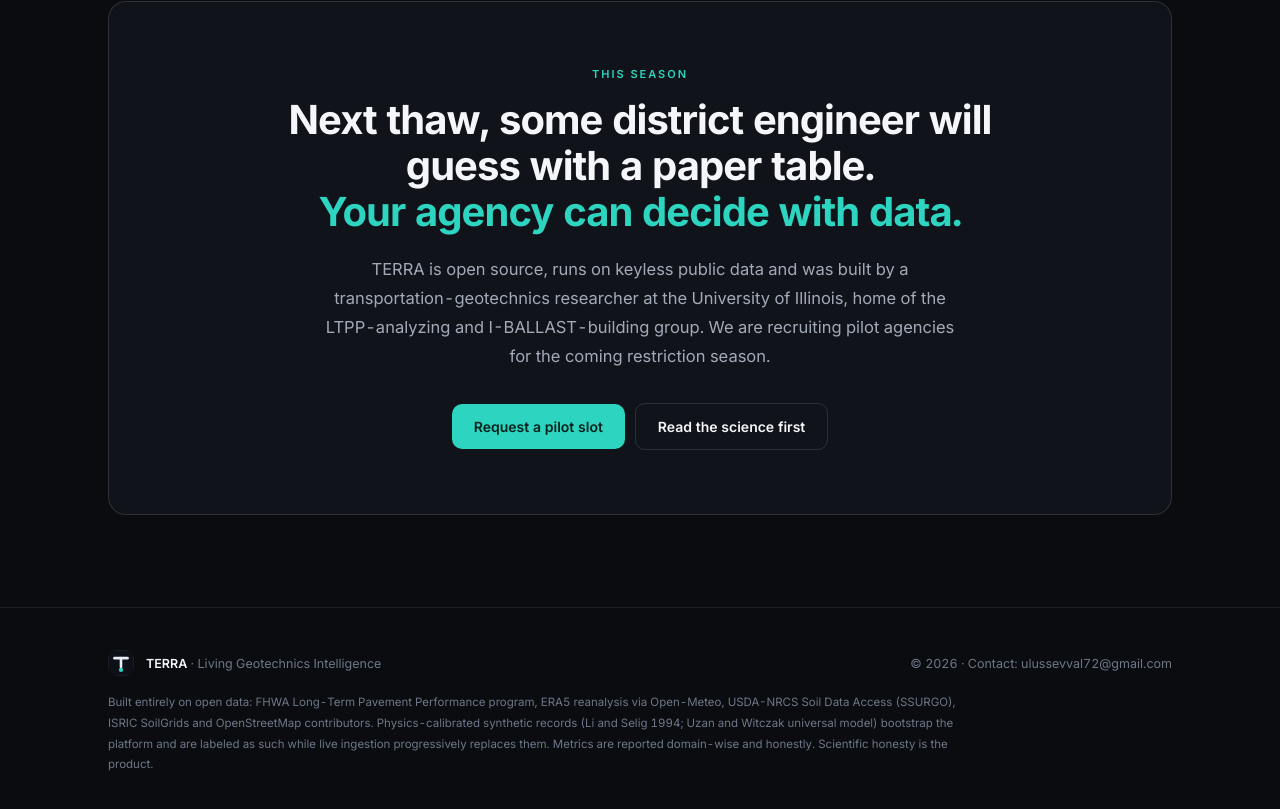
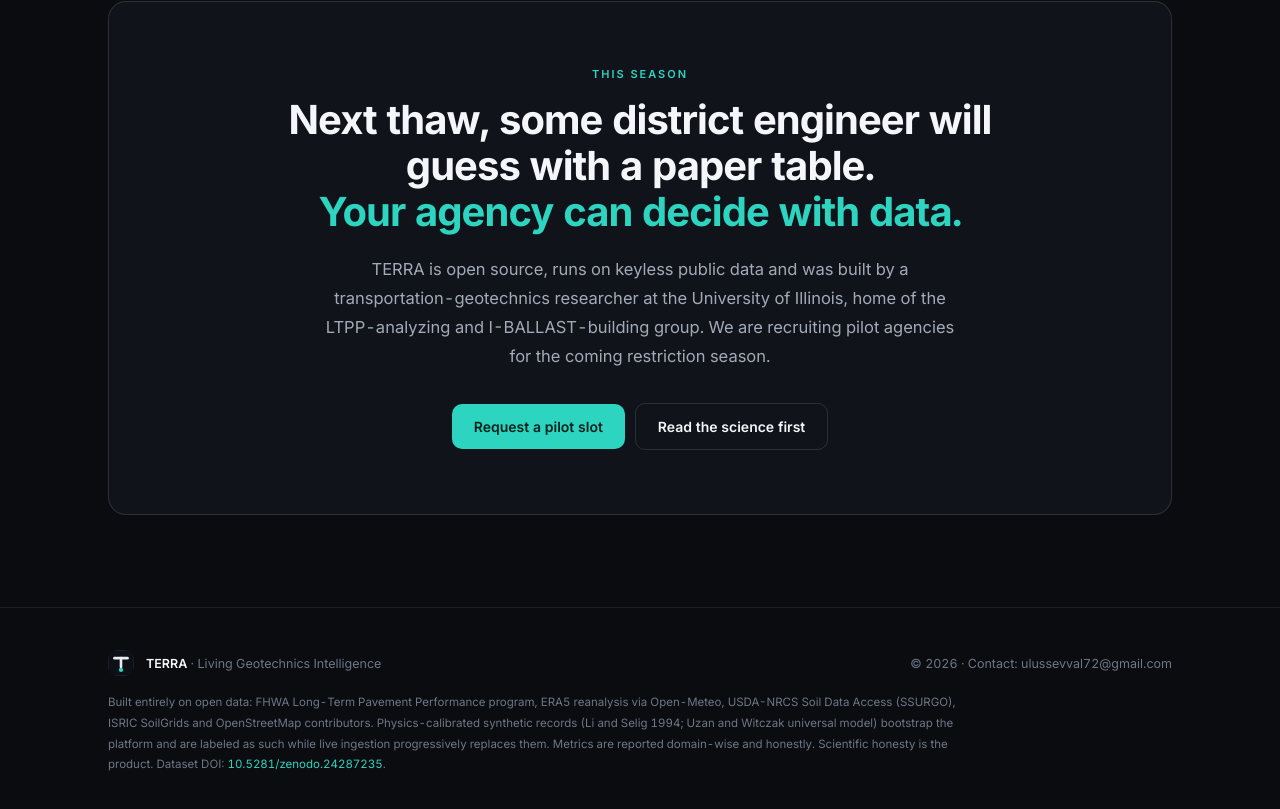
Before and after one commit to Alpmms/TERRA-site, a plain HTML site: page index.html in a window 1280 px wide. Shown: the part 5822-6631 px from the top of the page. Drawn offline with nearby package versions, Linux system fonts and the light colour scheme.

Commit message:
Dataset DOI 10.5281/zenodo.24287235 added to landing + investor brief

```diff
--- a/index.html
+++ b/index.html
@@ -393,7 +393,7 @@ footer .fine{font-size:11.5px;margin-top:16px;line-height:1.8;max-width:860px}
     <span><b style="color:var(--text);font-weight:600">TERRA</b> · Living Geotechnics Intelligence</span>
     <span style="margin-left:auto">© 2026 · Contact: ulussevval72@gmail.com</span>
   </div>
-  <div class="fine">Built entirely on open data: FHWA Long-Term Pavement Performance program, ERA5 reanalysis via Open-Meteo, USDA-NRCS Soil Data Access (SSURGO), ISRIC SoilGrids and OpenStreetMap contributors. Physics-calibrated synthetic records (Li and Selig 1994; Uzan and Witczak universal model) bootstrap the platform and are labeled as such while live ingestion progressively replaces them. Metrics are reported domain-wise and honestly. Scientific honesty is the product.</div>
+  <div class="fine">Built entirely on open data: FHWA Long-Term Pavement Performance program, ERA5 reanalysis via Open-Meteo, USDA-NRCS Soil Data Access (SSURGO), ISRIC SoilGrids and OpenStreetMap contributors. Physics-calibrated synthetic records (Li and Selig 1994; Uzan and Witczak universal model) bootstrap the platform and are labeled as such while live ingestion progressively replaces them. Metrics are reported domain-wise and honestly. Scientific honesty is the product. Dataset DOI: <a href="https://doi.org/10.5281/zenodo.24287235">10.5281/zenodo.24287235</a>.</div>
 </div></footer>
 <script>
 const hdr=document.getElementById('hdr');
```
Also changed, not shown: pitch.html (+1 -0 lines).
